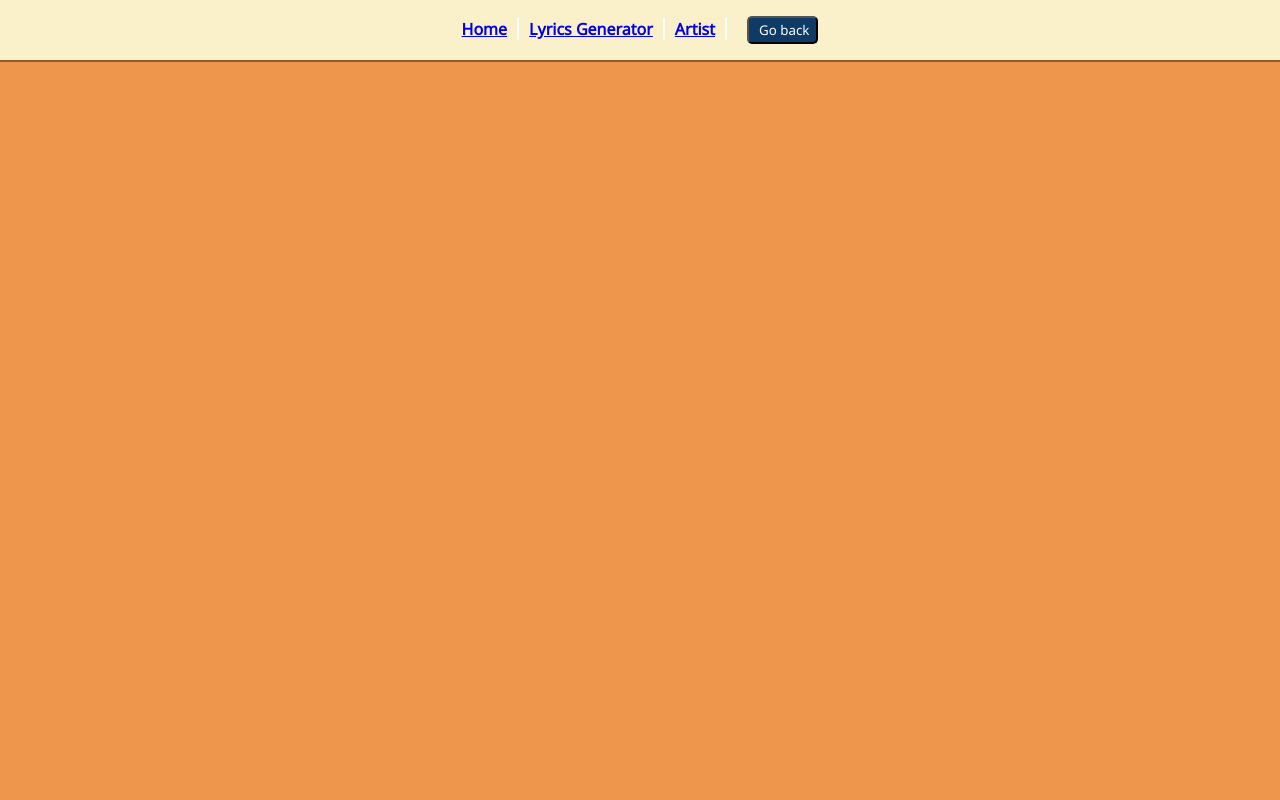
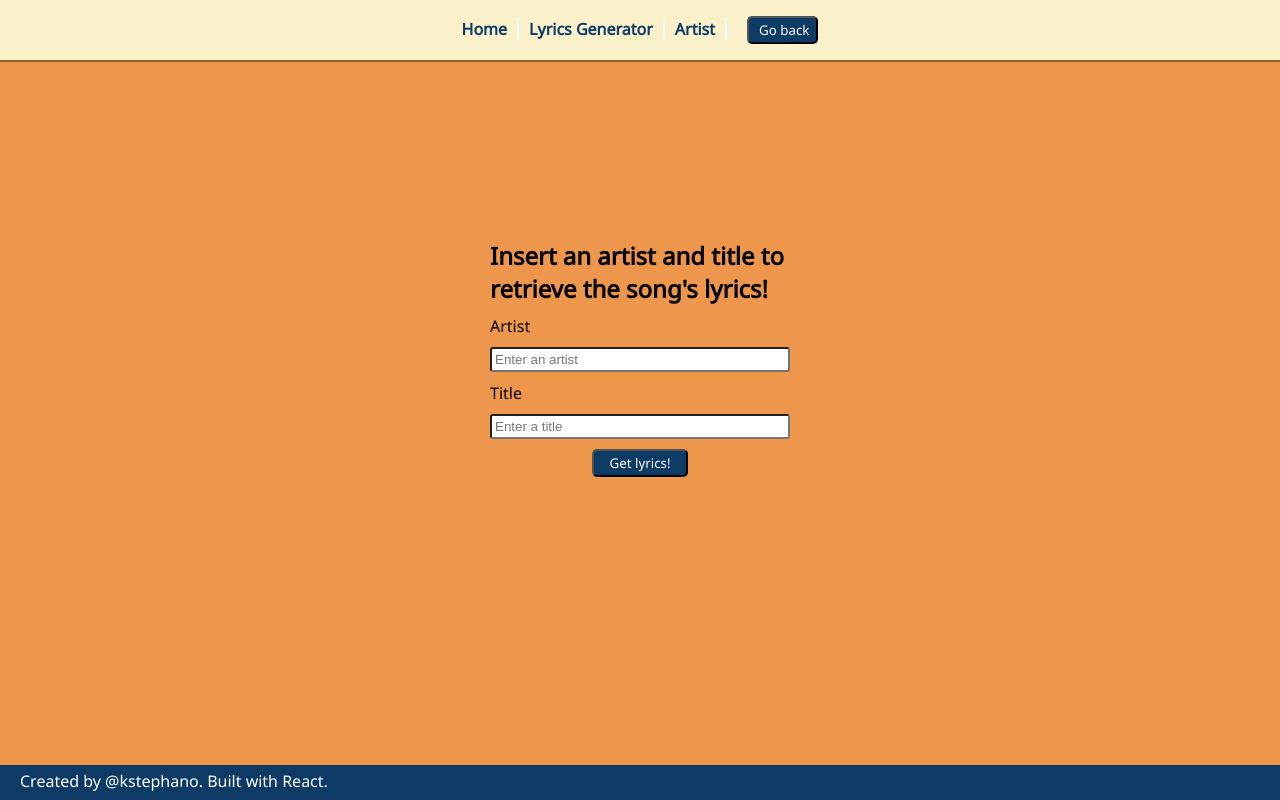
Before and after one commit to kstephano/react-music-site, a React app: page /lyrics in a window 1280 px wide. Built offline with nearby package versions, Linux system fonts and the light colour scheme.

Commit message:
made Artist and LyricsGenerator into Pages

```diff
--- a/src/components/Artist/index.js
+++ /dev/null
@@ -1,31 +0,0 @@
-import React from "react";
-import { Link, useNavigate } from "react-router-dom";
-
-import ArtistCard from "../ArtistCard";
-import ArtistList from "../ArtistList";
-
-const Artist = ({ name, profileUrl, genre, intro, discography }) => {
-    const navigate = useNavigate();
-
-    return (
-        <>
-            <nav className="nav-bar">
-                <Link to="/">Home</Link>
-                <Link to="/lyrics">Lyrics Generator</Link>
-                <Link to="/artist">Artist</Link>
-                <button onClick={() => navigate(-1)}>Go back</button>
-            </nav>
-            <ArtistCard
-                name={name}
-                profileUrl={profileUrl}
-                genre={genre}
-                intro={intro}
-            />
-            <ArtistList
-                discography={discography}
-            />
-        </>
-    )
-}
-
-export default Artist;
--- a/src/components/index.js
+++ b/src/components/index.js
@@ -1,5 +1,4 @@
-export { default as Artist } from './Artist';
+
 export { default as ArtistCard } from './ArtistCard';
 export { default as ArtistList } from './ArtistList';
 export { default as ListItem } from './ListItem';
-export { default as LyricsGenerator } from './LyricsGenerator';
--- a/src/index.js
+++ b/src/index.js
@@ -3,7 +3,7 @@ import { render } from 'react-dom';
 import { BrowserRouter, Route, Routes } from 'react-router-dom';
 
 import App from './App';
-import { Artist, LyricsGenerator } from './components';
+import { Artist, LyricsGenerator } from './pages';
 import { artistData } from './data/artists';
 
 const rootElement = document.getElementById('root');
--- /dev/null
+++ b/src/pages/Artist/index.js
@@ -0,0 +1,37 @@
+import React from "react";
+import { Link, useNavigate } from "react-router-dom";
+
+import ArtistCard from "../../components/ArtistCard";
+import ArtistList from "../../components/ArtistList";
+import './styles.css';
+
+const Artist = ({ name, profileUrl, genre, intro, discography }) => {
+    const navigate = useNavigate();
+
+    return (
+        <>
+            <div className="artist-container">
+                <nav className="nav-bar">
+                    <Link className="text-link" to="/">Home</Link>
+                    <Link className="text-link" to="/lyrics">Lyrics Generator</Link>
+                    <Link className="text-link" to="/artist">Artist</Link>
+                    <button onClick={() => navigate(-1)}>Go back</button>
+                </nav>
+                <ArtistCard
+                    name={name}
+                    profileUrl={profileUrl}
+                    genre={genre}
+                    intro={intro}
+                />
+                <ArtistList
+                    discography={discography}
+                />
+            </div>
+            <div className="footer">
+                <p>Created by @kstephano. Built with React.</p>
+            </div>
+        </>
+    )
+}
+
+export default Artist;
--- a/src/components/LyricsGenerator/index.js
+++ b/src/pages/LyricsGenerator/index.js
@@ -1,6 +1,8 @@
 import React, { useState } from 'react';
 import { Link, useNavigate } from "react-router-dom";
 import useDidMountEffect from '../../Hooks/useDidMountEffect';
+
+import './styles.css';
 
 const LyricsGenerator = () => {
     const [artistInput, setArtistInput] = useState("");
@@ -38,22 +40,27 @@ const LyricsGenerator = () => {
     }, [lyrics]);
 
     return (
+        <div className='lyrics-container'>
             <div className='lyrics-generator'>
                 <nav className="nav-bar">
-                <Link to="/">Home</Link>
-                <Link to="/lyrics">Lyrics Generator</Link>
-                <Link to="/artist">Artist</Link>
+                    <Link className="text-link" to="/">Home</Link>
+                    <Link className="text-link" to="/lyrics">Lyrics Generator</Link>
+                    <Link className="text-link" to="/artist">Artist</Link>
                     <button onClick={() => navigate(-1)}>Go back</button>
                 </nav>
                 <form onSubmit={handleFormSubmit}>
                     <h2>Insert an artist and title to retrieve the song's lyrics!</h2>
                     <label htmlFor='artist'>Artist</label>
-                <input type="text" id="artist" name="artist" placeholder='Enter an artist' value={artistInput} onChange={handleArtistInput}></input>
+                    <input type="text" className="text-input" id="artist" name="artist" placeholder='Enter an artist' value={artistInput} onChange={handleArtistInput}></input>
                     <label htmlFor='title'>Title</label>
-                <input type="text" id="title" name="title" placeholder='Enter a title' value={titleInput} onChange={handleTitleInput}></input>
+                    <input type="text" className="text-input" id="title" name="title" placeholder='Enter a title' value={titleInput} onChange={handleTitleInput}></input>
                     <input type="submit" id="submit-btn" value="Get lyrics!"/>
                 </form>
-            <p className='lyrics-container'>{lyrics}</p>
+                <p className='lyrics-p'>{lyrics}</p>
+            </div>
+            <div className="footer">
+                <p>Created by @kstephano. Built with React.</p>
+            </div>
         </div>
     )
 }
--- /dev/null
+++ b/src/pages/index.js
@@ -0,0 +1,2 @@
+export { default as Artist } from './Artist';
+export { default as LyricsGenerator } from './LyricsGenerator';
```
Also changed, not shown: src/components/Artist/test.js (deleted), src/components/LyricsGenerator/test.js (deleted). Lines whose indentation alone changed are shown as unchanged.
